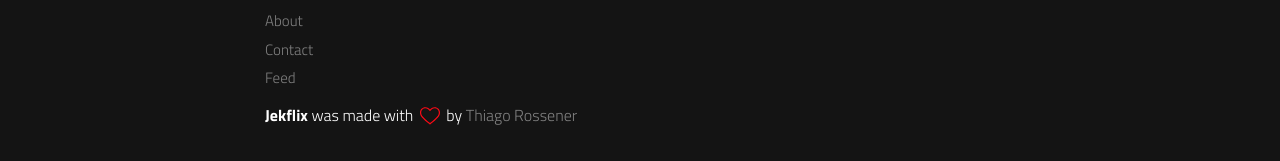
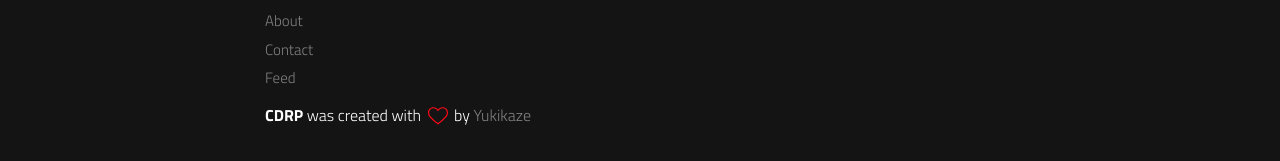
Before and after one commit to Yukikaze924/Yukikaze924.github.io, a Jekyll site: the page built from index.html, in a window 1280 px wide and 900 px high, scrolled down 1493 px. Shown: the part 736-897 px from the top of the window. Built offline with Jekyll 4.4.1, drawn with Linux system fonts in a browser that asks for light colours; a script that is not in the unit is left out.

Commit message:
Update footer.html

```diff
--- a/_includes/footer.html
+++ b/_includes/footer.html
@@ -35,7 +35,7 @@
     {% include links.html %}
 
     <p>
-      <span>Jekflix</span> was made with <svg class="love"><use xlink:href="#icon-heart"></use></svg> by <a href="https://rossener.com" target="_blank" class="creator">Thiago Rossener</a>
+      <span>CDRP</span> was created with <svg class="love"><use xlink:href="#icon-heart"></use></svg> by <a href="https://rossener.com" target="_blank" class="creator">Yukikaze</a>
     </p>
 </footer>
 
```
